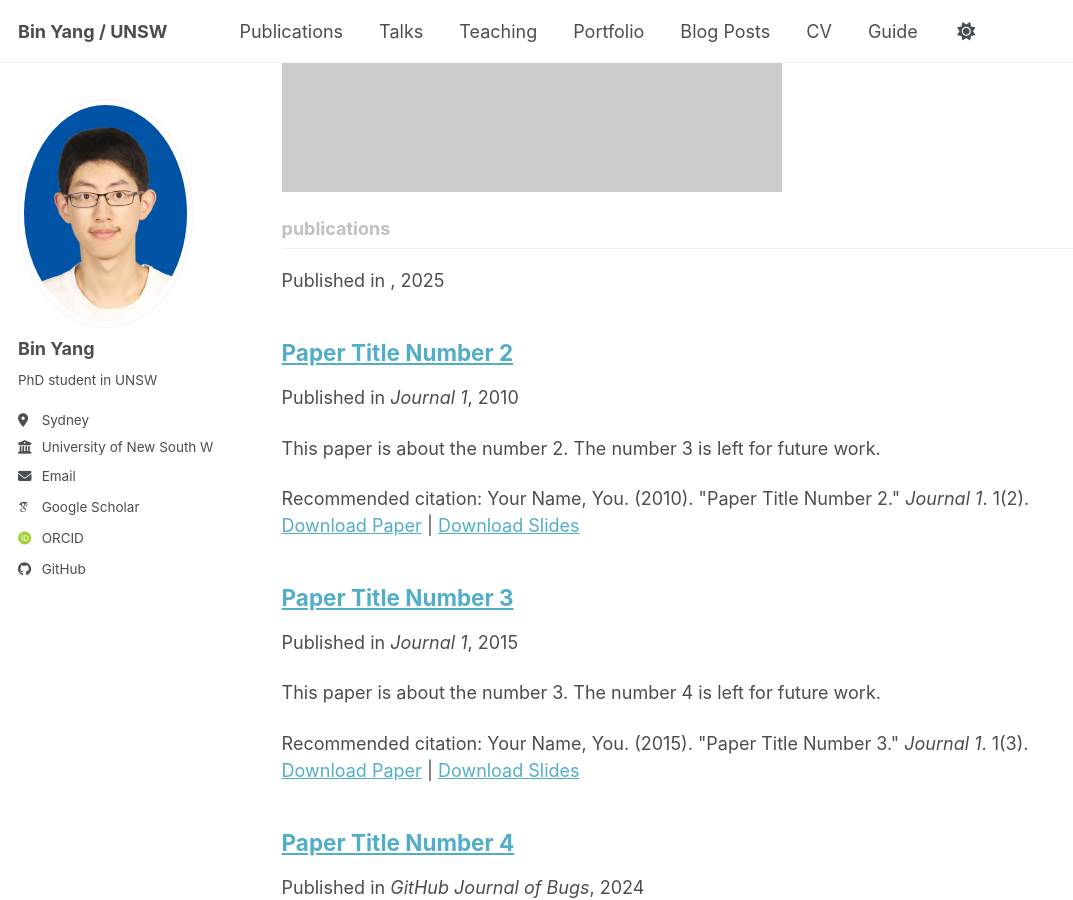
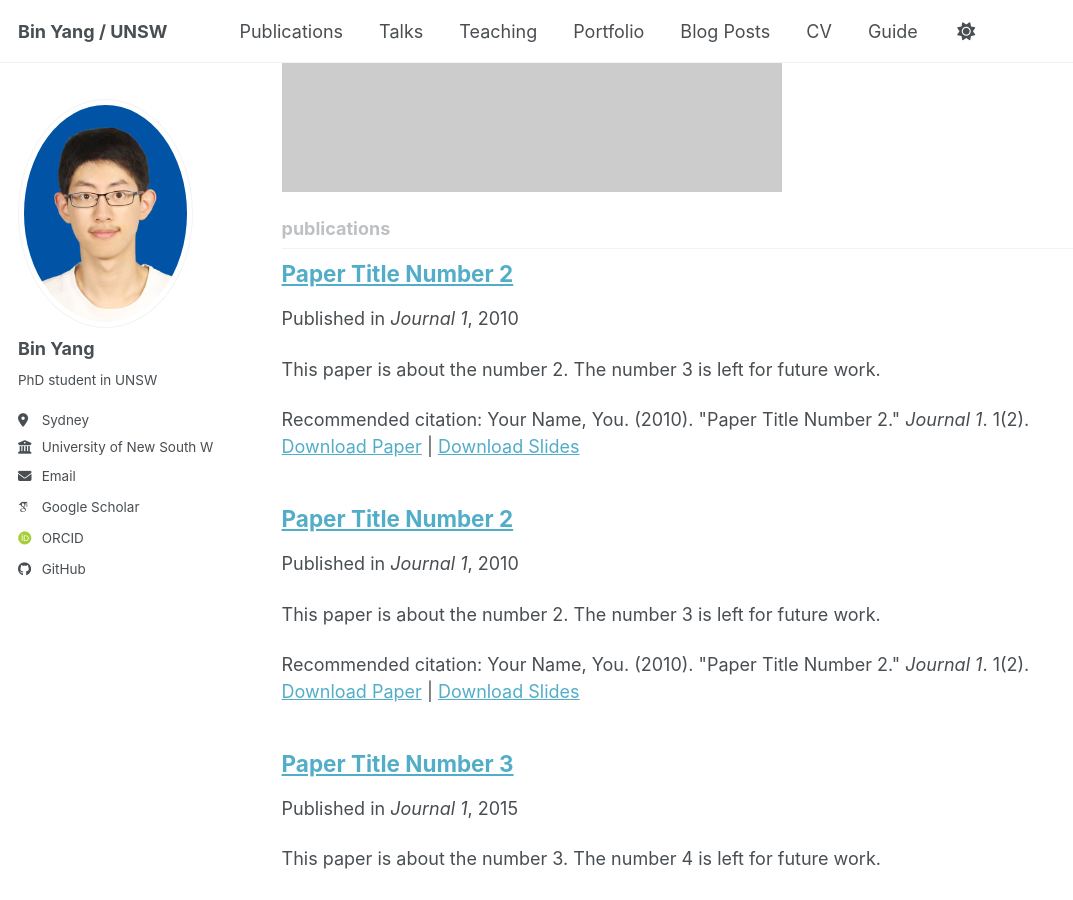
Before and after one commit to yangbin-xd/yangbin-xd.github.io, a Jekyll site: the page built from _pages/collection-archive.html, in a window 1280 px wide and 900 px high, scrolled down 893 px. Shown: the whole window, without its empty margins (0-1073 px from the left). Built offline with Jekyll 4.4.1, drawn with Linux system fonts in a browser that asks for light colours; some web fonts are replaced; a script bundle is joined from its source files by our own code; library files that are not in the unit come from our copies.

Commit message:
Update 2009-10-01-paper-title-number-1.md

```diff
--- a/_publications/2009-10-01-paper-title-number-1.md
+++ b/_publications/2009-10-01-paper-title-number-1.md
@@ -1,11 +1,14 @@
 ---
-title: "Deep learning-based radio map for MIMO-OFDM downlink precoding"
+title: "Paper Title Number 2"
 collection: publications
 category: manuscripts
-permalink: https://ieeexplore.ieee.org/abstract/document/10272348/
-excerpt: 'This paper proposes an end-to-end framework to generate the beamforming vector directly from user's position.'
-date: 2023-08-30
-venue: 'Journal of Communications and Information Networks'
-citation: 'W. Wang, B. Yang, and W. Zhang, “Deep learning-based radio map for MIMO-OFDM downlink precoding,” J. Commun. Inf. Netw., vol. 8, no. 3, pp. 203–211, Sep. 2023.'
+permalink: /publication/2010-10-01-paper-title-number-2
+excerpt: 'This paper is about the number 2. The number 3 is left for future work.'
+date: 2010-10-01
+venue: 'Journal 1'
+slidesurl: 'https://academicpages.github.io/files/slides2.pdf'
+paperurl: 'https://academicpages.github.io/files/paper2.pdf'
+citation: 'Your Name, You. (2010). &quot;Paper Title Number 2.&quot; <i>Journal 1</i>. 1(2).'
 ---
+
 The contents above will be part of a list of publications, if the user clicks the link for the publication than the contents of section will be rendered as a full page, allowing you to provide more information about the paper for the reader. When publications are displayed as a single page, the contents of the above "citation" field will automatically be included below this section in a smaller font.
```
